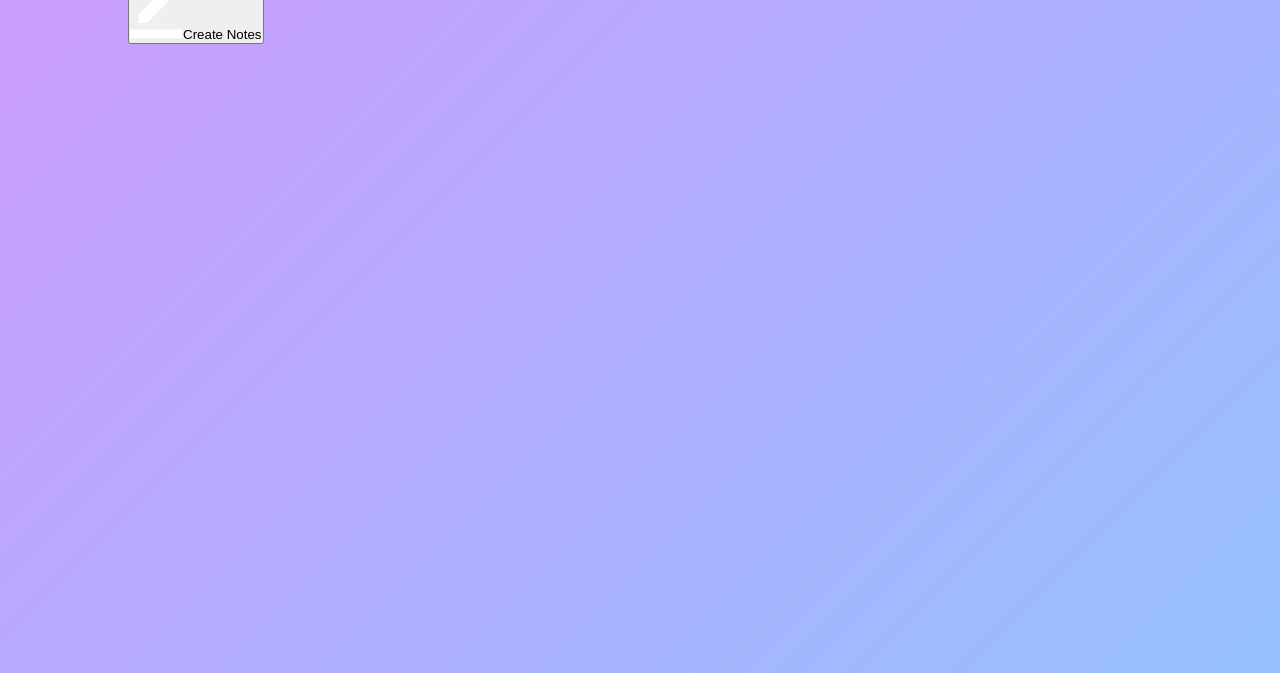
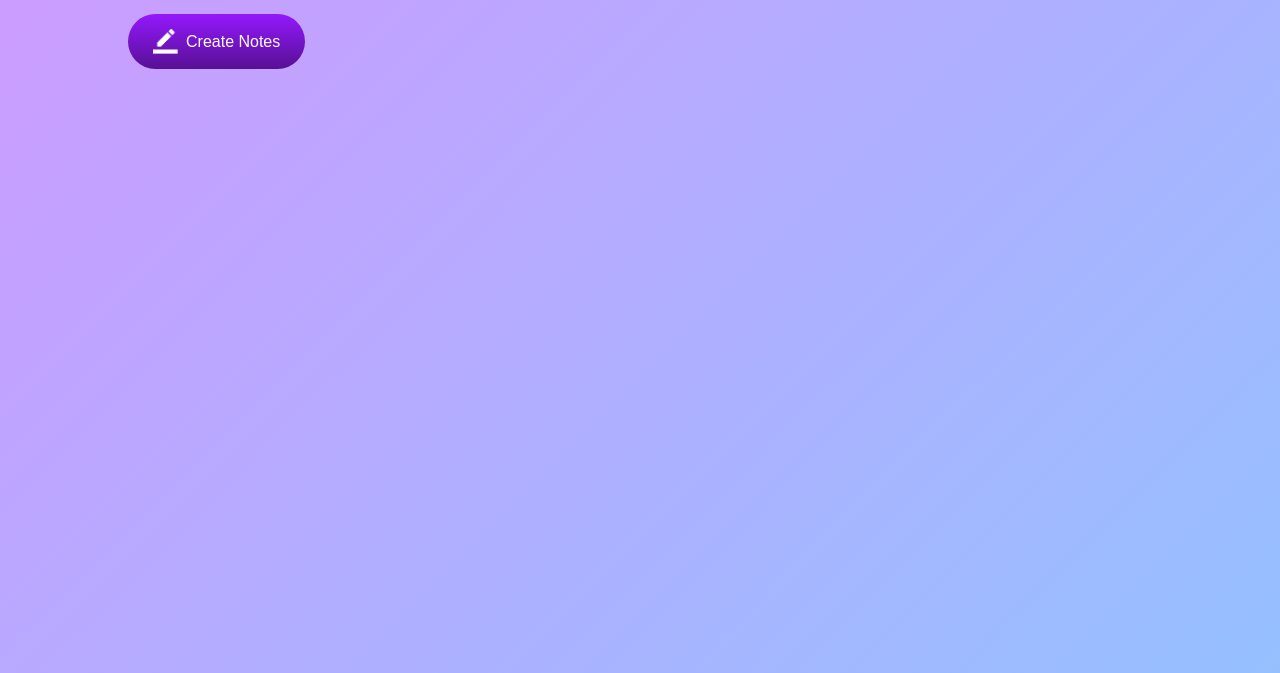
Before and after one commit to CRNSINGI/notes-app, a plain HTML site: page index.html in a window 1280 px wide. Shown: the part 127-800 px from the top of the page. Drawn offline with Linux system fonts and the light colour scheme.

Commit message:
fix button

```diff
--- a/styles.css
+++ b/styles.css
@@ -24,3 +24,23 @@
 .container h1 img {
     width: 60px;
 }
+
+.container button img{
+    width: 25px;
+    margin-right: 8px;;
+}
+
+.container button {
+    display: flex;
+    align-items: center;
+    background: linear-gradient(#9418fd, #571094);
+    color: #fff;
+    font-size: 16px;
+    outline: 0;
+    border: 0;
+    border-radius: 40px;
+    padding: 15px 25px;
+    margin: 30px 0 20px;
+    cursor: pointer;
+
+}
```
